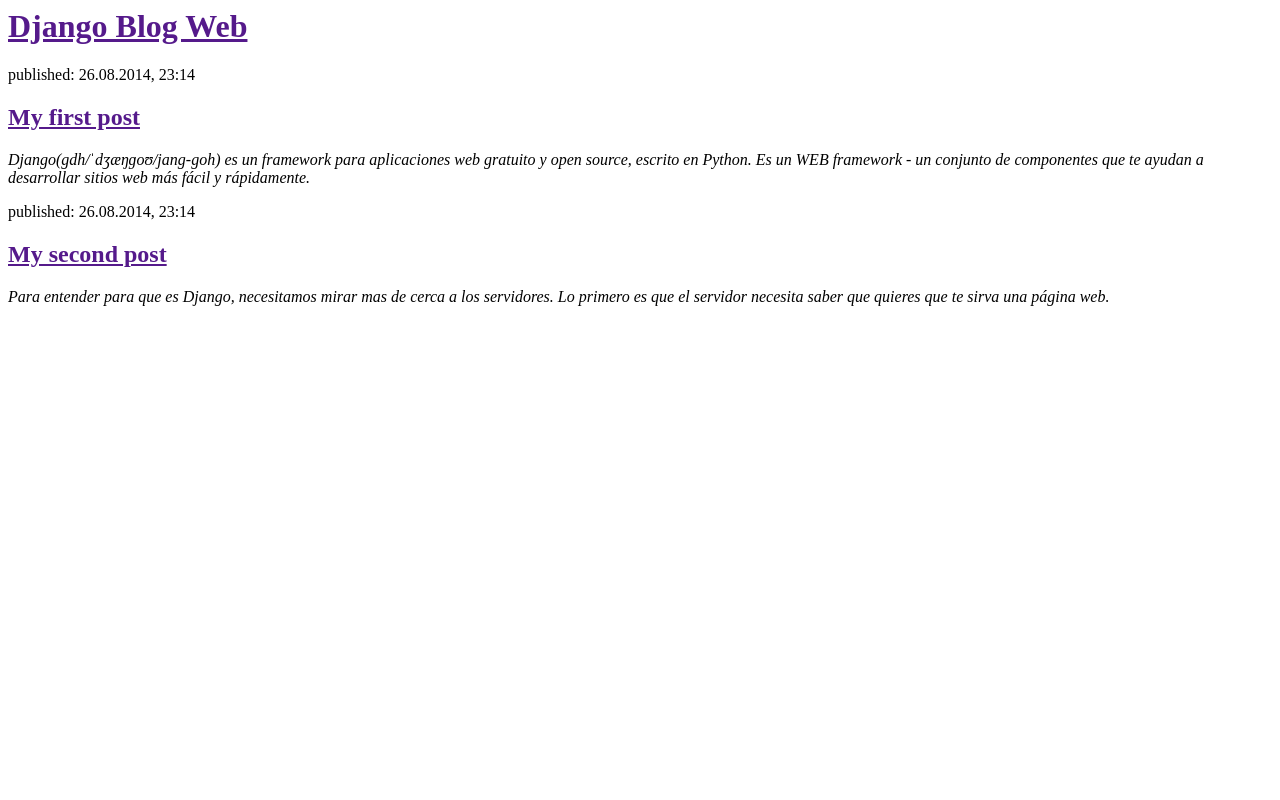
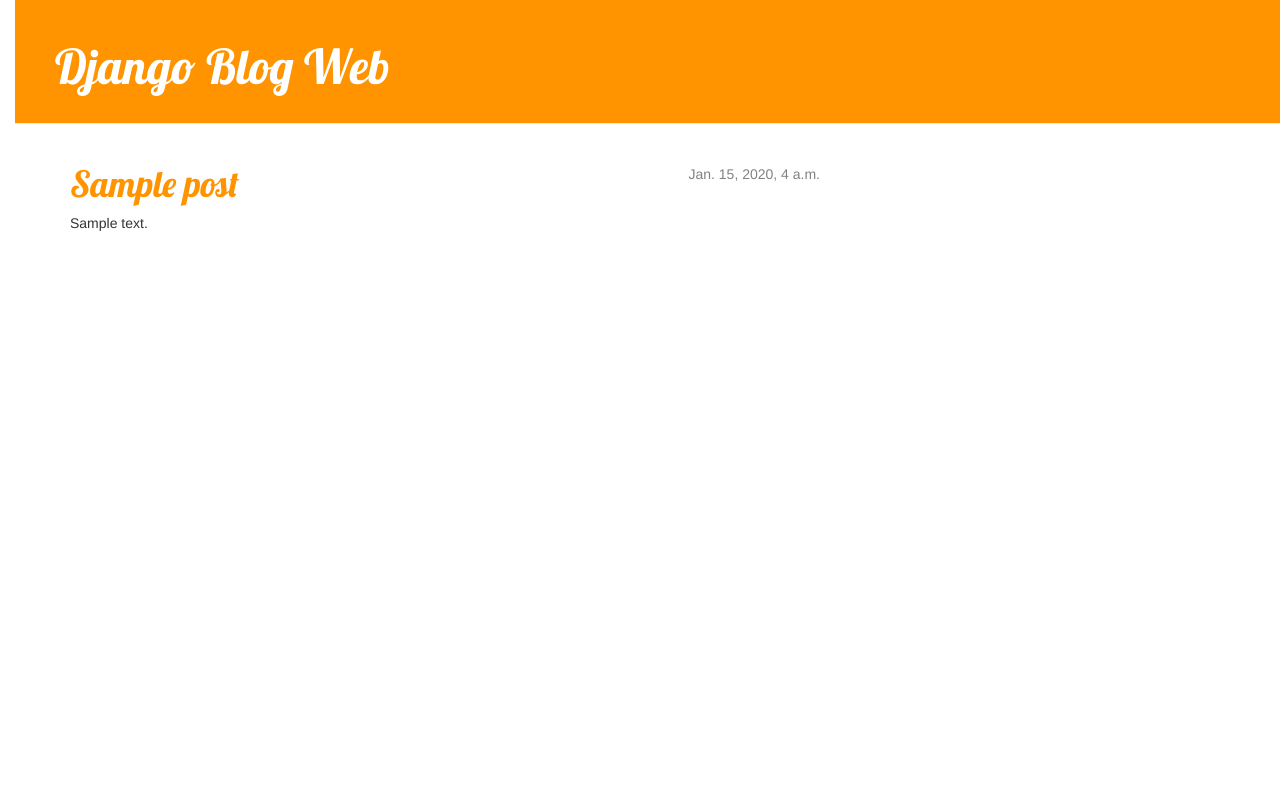
Before and after one commit to TEKERone/first-blog-web, a Django app: template blog/templates/blog/post_list.html in a window 1280 px wide. Run offline with Django 3.2, Linux system fonts and the light colour scheme; the template is opened without the code that fills it: values that come from a table or form of the project are taken from there, others are empty; tables that the repository leaves empty hold one stand-in row (values such as "Sample post"); some libraries are stand-ins or nearby versions.

Commit message:
Plantillas modificadas para mostrar publicaciones de la base de datos, Creación static css.

```diff
--- a/blog/models.py
+++ b/blog/models.py
@@ -1,7 +1,5 @@
 from django.db import models
 from django.utils import timezone
-
-# Create your models here.
 
 class Post(models.Model):
         author = models.ForeignKey('auth.User', on_delete=models.CASCADE)
--- /dev/null
+++ b/blog/static/css/blog.css
@@ -0,0 +1,56 @@
+h1 a {
+    color: #FCA205;
+    font-family: 'Lobster';
+}
+
+body{
+    padding-left: 15px;
+}
+
+.page-header {
+    background-color: #ff9400;
+    margin-top: 0;
+    padding: 20px 20px 20px 40px;
+}
+
+.page-header h1, .page-header h1 a, .page-header h1 a:visited, .page-header h1 a:active {
+    color: #ffffff;
+    font-size: 36pt;
+    text-decoration: none;
+}
+
+.content {
+    margin-left: 40px;
+}
+
+h1, h2, h3, h4 {
+    font-family: 'Lobster', cursive;
+}
+
+.date {
+    float: right;
+    color: #828282;
+}
+
+.save {
+    float: right;
+}
+
+.post-form textarea, .post-form input {
+    width: 100%;
+}
+
+.top-menu, .top-menu:hover, .top-menu:visited {
+    color: #ffffff;
+    float: right;
+    font-size: 26pt;
+    margin-right: 20px;
+}
+
+.post {
+    margin-bottom: 70px;
+}
+
+.post h1 a, .post h1 a:visited {
+    color: #ff9400; /*#000000*/
+}
--- a/blog/templates/blog/post_list.html
+++ b/blog/templates/blog/post_list.html
@@ -1,22 +1,31 @@
-<html>
+{% load staticfiles %}
+    <html>
         <head>
-            <title>Django blog</title>
+            <title>Django Blog </title>
+            <link rel="stylesheet" href="//maxcdn.bootstrapcdn.com/bootstrap/3.2.0/css/bootstrap.min.css">
+            <link rel="stylesheet" href="//maxcdn.bootstrapcdn.com/bootstrap/3.2.0/css/bootstrap-theme.min.css">
+            <link href="https://fonts.googleapis.com/css?family=Lobster&subset=latin,latin-ext" rel="stylesheet" type="text/css">
+            <link rel="stylesheet" href="{% static 'css/blog.css' %}">
         </head>
         <body>
-            <div>
-                <h1><a href="">Django Blog Web</a></h1>
+            <div class="page-header">
+                <h1><a href="/">Django Blog Web</a></h1>
             </div>
 
-            <div>
-                <p>published: 26.08.2014, 23:14</p>
-                <h2><a href="">My first post</a></h2>
-                <p><em>Django(gdh/ˈdʒæŋɡoʊ/jang-goh) es un framework para aplicaciones web gratuito y open source, escrito en Python. Es un WEB framework - un conjunto de componentes que te ayudan a desarrollar sitios web más fácil y rápidamente.</em></p>
-            </div>
-
-            <div>
-                <p>published: 26.08.2014, 23:14</p>
-                <h2><a href="">My second post</a></h2>
-                <p><em>Para entender para que es Django, necesitamos mirar mas de cerca a los servidores. Lo primero es que el servidor necesita saber que quieres que te sirva una página web.</em></p>
-            </div>
+            <div class="content container">
+                    <div class="row">
+                        <div class="col-md-8">
+                            {% for post in posts %}
+                                <div class="post">
+                                    <div class="date">
+                                        {{ post.published_date }}
+                                    </div>
+                                    <h1><a href="">{{ post.title }}</a></h1>
+                                    <p>{{ post.text|linebreaksbr }}</p>
+                                </div>
+                            {% endfor %}
+                        </div>
+                    </div>
+                </div>
         </body>
     </html>
```
Also changed, not shown: blog/views.py (+4 -3 lines).
